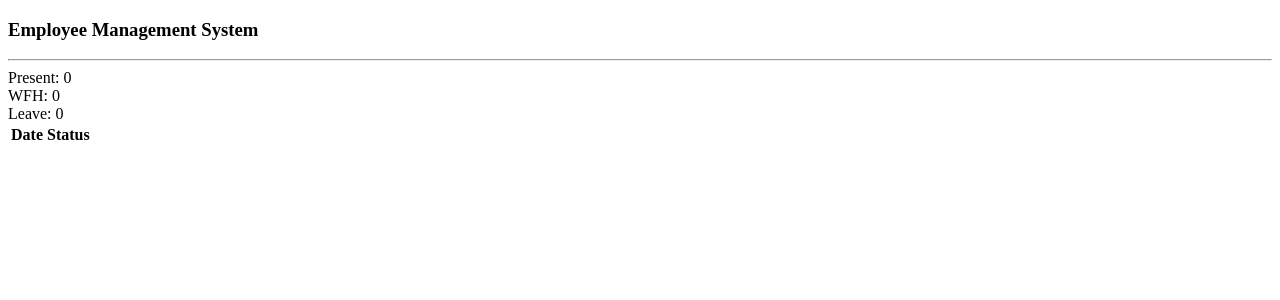
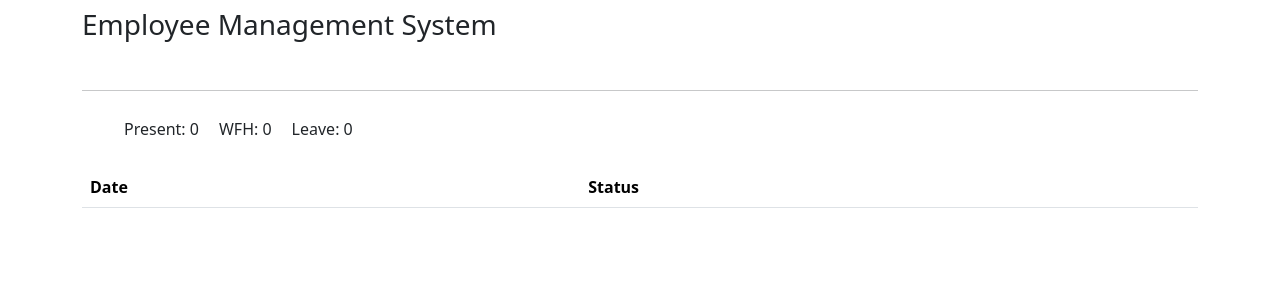
Before and after one commit to manuraj23/contact-directory-application, an Angular app in the folder employee-management-system/: page /attendance in a window 1280 px wide. Shown: the top 300 px of the page. Built offline with nearby package versions, Linux system fonts and the light colour scheme.

Commit message:
Styles added

```diff
--- a/employee-management-system/src/app/app.html
+++ b/employee-management-system/src/app/app.html
@@ -1 +1 @@
-<router-outlet></router-outlet>
+<div class="container"><router-outlet></router-outlet></div>
--- a/employee-management-system/src/app/attendance/attendance.css
+++ b/employee-management-system/src/app/attendance/attendance.css
@@ -0,0 +1,9 @@
+ul{
+    display: flex;
+    list-style: none;
+    padding-right: 30px;
+}
+
+li{
+    padding: 10px;
+}
--- a/employee-management-system/src/app/attendance/attendance.html
+++ b/employee-management-system/src/app/attendance/attendance.html
@@ -1,16 +1,14 @@
-<div>
+<ul>
+  <li>Present: {{ summary.present }}</li>
+  <li>WFH: {{ summary.wfh }}</li>
+  <li>Leave: {{ summary.leave }}</li>
+</ul>
 
-  <div>
-    <div>Present: {{ summary.present }}</div>
-    <div>WFH: {{ summary.wfh }}</div>
-    <div>Leave: {{ summary.leave }}</div>
-  </div>
-
-  <table>
+<table class="table">
   <thead>
     <tr>
-        <th>Date</th>
-        <th>Status</th>
+      <th scope="col">Date</th>
+      <th scope="col">Status</th>
     </tr>
   </thead>
   <tbody>
@@ -22,5 +20,3 @@
     </tr>
   </tbody>
 </table>
-
-</div>
--- a/employee-management-system/src/app/dashboard/dashboard.css
+++ b/employee-management-system/src/app/dashboard/dashboard.css
@@ -0,0 +1,9 @@
+ul{
+    display: flex;
+    list-style: none;
+    padding-right: 30px;
+}
+
+li{
+    padding: 10px;
+}
--- a/employee-management-system/src/app/dashboard/dashboard.html
+++ b/employee-management-system/src/app/dashboard/dashboard.html
@@ -1,3 +1,4 @@
+<div class="navbar">
     <nav>
         <h3>Employee Management System</h3>
         <ul>
@@ -6,9 +7,8 @@
             </li>
         </ul>
     </nav>
-
+</div>
 <hr>
-
 <div>
     <router-outlet></router-outlet>
 </div>
--- a/employee-management-system/src/app/leave-wfh-application/leave-wfh-application.html
+++ b/employee-management-system/src/app/leave-wfh-application/leave-wfh-application.html
@@ -20,7 +20,7 @@
 
 <h2>My Requests</h2>
 
-<table>
+<table class="table">
     <tr>
         <th>Type</th>
         <th>From</th>
--- a/employee-management-system/src/app/login/login.css
+++ b/employee-management-system/src/app/login/login.css
@@ -0,0 +1,14 @@
+.login-container{
+    display: flex;
+    justify-content: center;
+    flex-direction: column;
+    align-items: center;
+    padding: 20px;
+    margin-bottom: 20px;
+    margin-top: 80px;
+}
+
+.login{
+    display: flex;
+    flex-direction: column;
+}
--- a/employee-management-system/src/app/login/login.html
+++ b/employee-management-system/src/app/login/login.html
@@ -1,5 +1,8 @@
-<form #loginForm="ngForm" (ngSubmit)="onLogin(loginForm.value)">
+<div class="login-container">
+<h3>Login</h3>
+<form #loginForm="ngForm" (ngSubmit)="onLogin(loginForm.value)" class="login">
     <input name="username" type="text" placeholder="Enter username" ngModel required><br>
     <input name="password" type="password" placeholder="Enter password" ngModel required><br>
     <button type="submit" [disabled]="loginForm.invalid">Login</button>
 </form>
+</div>
--- a/employee-management-system/src/app/requests/requests.html
+++ b/employee-management-system/src/app/requests/requests.html
@@ -1,6 +1,6 @@
 <h2>Leave / WFH Requests</h2>
 
-<table>
+<table class="table">
     <thead>
         <tr>
             <th>Req ID</th>
--- a/employee-management-system/src/index.html
+++ b/employee-management-system/src/index.html
@@ -6,6 +6,7 @@
   <base href="/">
   <meta name="viewport" content="width=device-width, initial-scale=1">
   <link rel="icon" type="image/x-icon" href="favicon.ico">
+  <link href="https://cdn.jsdelivr.net/npm/bootstrap@5.3.8/dist/css/bootstrap.min.css" rel="stylesheet" integrity="sha384-sRIl4kxILFvY47J16cr9ZwB07vP4J8+LH7qKQnuqkuIAvNWLzeN8tE5YBujZqJLB" crossorigin="anonymous">
 </head>
 <body>
   <app-root></app-root>
```
Lines whose indentation alone changed are shown as unchanged.
